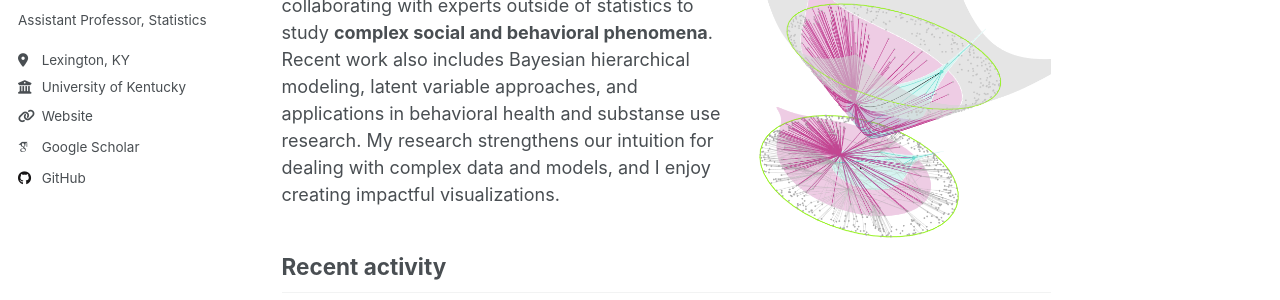
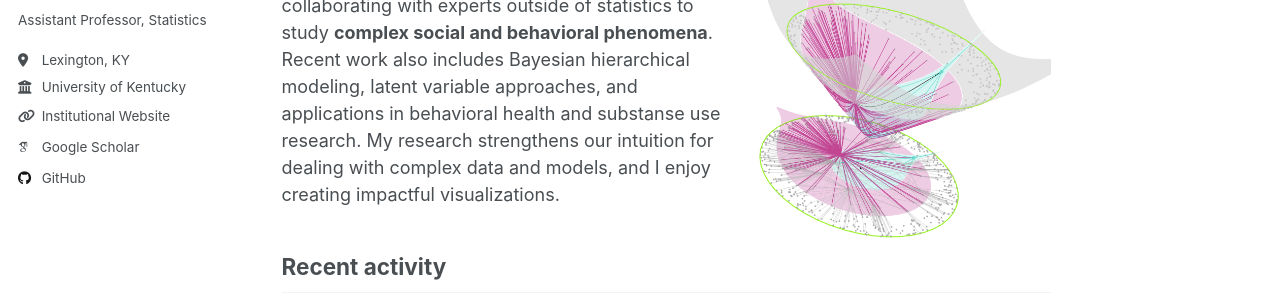
Before and after one commit to annalantzsmith/annalantzsmith.github.io, a Jekyll site: the page built from _pages/about.md, in a window 1280 px wide. Shown: the part 360-660 px from the top of the page. Built offline with Jekyll 4.4.1, drawn with Linux system fonts in a browser that asks for light colours; some web fonts are replaced; a script that is not in the unit is left out.

Commit message:
Update ui-text.yml
changed "website" to "institutional website"

```diff
--- a/_data/ui-text.yml
+++ b/_data/ui-text.yml
@@ -24,7 +24,7 @@ en: &DEFAULT_EN
   follow_label               : "Follow:"
   feed_label                 : "Feed"
   powered_by                 : "Powered by"
-  website_label              : "Website"
+  website_label              : "Institutional Website"
   email_label                : "Email"
   recent_posts               : "Recent Posts"
   undefined_wpm              : "Undefined parameter words_per_minute at _config.yml"
```
